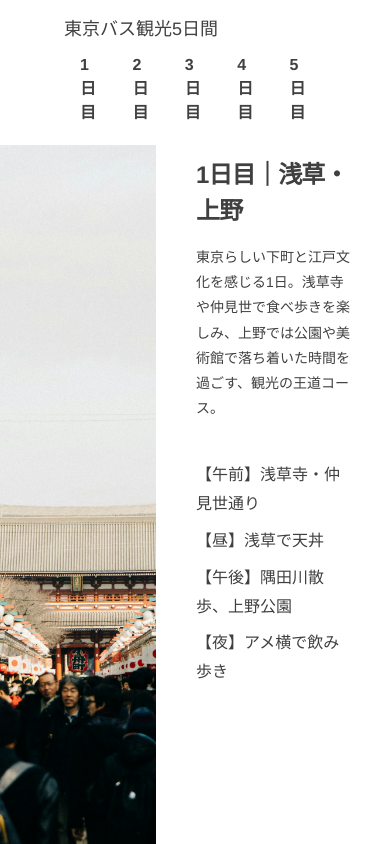
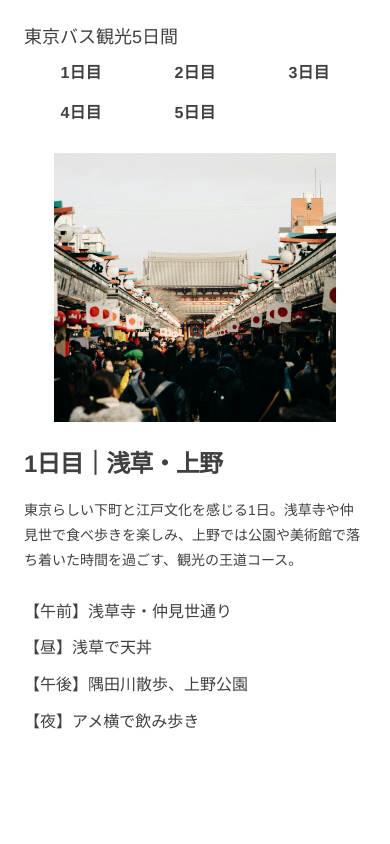
Before and after one commit to ics-creative/260129_target_after_before, a website: page docs/03_horizontal/index.html in a window 390 px wide. Drawn offline with Linux system fonts and the light colour scheme; grey boxes are pictures that could not be loaded.

Commit message:
レスポンシブ対応、不要なscriptの削除

```diff
--- a/docs/01_header/style.css
+++ b/docs/01_header/style.css
@@ -7,16 +7,20 @@
   background: var(--color-white);
   border-bottom: 1px solid var(--color-border);
   z-index: 100;
+  display: grid;
+  justify-items: center;
 }
 
 .nav__list {
   display: flex;
   justify-content: center;
-  gap: 32px;
-  list-style: none;
-  padding: 16px 0;
+  align-items: center;
+  flex-wrap: wrap;
+  gap: 36px;
+  padding: 16px 40px;
   /* scroll-target-groupプロパティを設定 */
   scroll-target-group: auto;
+  width: 100%;
 }
 
 .nav__link {
@@ -49,7 +53,7 @@
 
 .main {
   max-width: 640px;
-  padding: 120px 0;
+  padding: 160px 40px;
   display: grid;
 }
 
--- a/docs/03_horizontal/style.css
+++ b/docs/03_horizontal/style.css
@@ -132,3 +132,27 @@ body {
   display: grid;
   gap: 8px;
 }
+
+@media (max-width: 640px) {
+  .nav {
+    padding: 24px;
+  }
+  .nav__list {
+    grid-template-columns: repeat(3, 1fr);
+    row-gap: 8px;
+  }
+  .city {
+    grid-template-columns: 1fr;
+    grid-template-rows: 50% 50%;
+    align-items: start;
+  }
+  .city__content {
+    padding: 24px;
+  }
+  .city__image {
+    object-fit: contain;
+  }
+  .city__description {
+    margin-bottom: 24px;
+  }
+}
--- a/package.json
+++ b/package.json
@@ -4,12 +4,6 @@
   "version": "0.0.0",
   "type": "module",
   "scripts": {
-    "dev": "vite",
-    "build": "tsc && vite build",
-    "preview": "vite preview",
     "fix": "biome check --write ."
-  },
-  "dependencies": {
-    "vite": "^6.2.0"
   }
 }
```
Also changed, not shown: docs/01_header/index.html (+0 -8 lines), docs/02_progress/style.css (+36 -1 lines).
